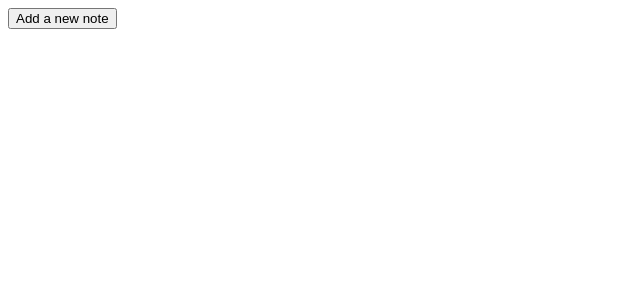
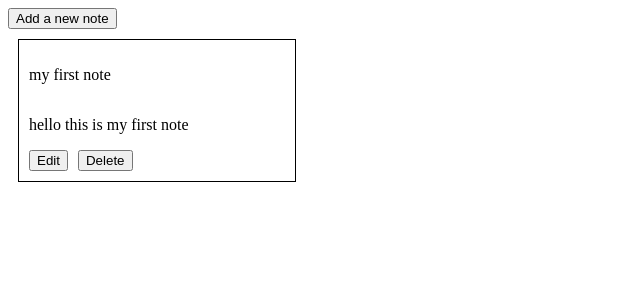
Before and after one commit to amyloumills/organise-me, a SvelteKit app: page / in a window 1280 px wide. Shown: the top 300 px of the page, without its empty margins (0-640 px from the left). Built offline with nearby package versions, Linux system fonts and the light colour scheme.

Commit message:
changed file structure added delete function and type

```diff
--- /dev/null
+++ b/src/components/AddNote.svelte
@@ -0,0 +1 @@
+<button>Add a new note</button>
--- /dev/null
+++ b/src/components/Modal.svelte
@@ -0,0 +1,3 @@
+<script>
+	export let showModal; // boolean
+</script>
--- /dev/null
+++ b/src/components/Note.svelte
@@ -0,0 +1,29 @@
+<script lang="ts">
+	import type { Note } from '../model';
+	import NoteActions from './NoteActions.svelte';
+
+	let data: Note = {
+		id: 'i',
+		title: 'my first note',
+		body: 'hello this is my first note',
+		completed: false,
+		inProgress: false
+	};
+</script>
+
+<div>
+	<p>{data.title}</p>
+	<p>{data.body}</p>
+	<NoteActions on:delete />
+</div>
+
+<style>
+	div {
+		display: flex;
+		flex-direction: column;
+		margin: 10px;
+		border: 1px solid black;
+		width: 20vw;
+		padding: 10px;
+	}
+</style>
--- /dev/null
+++ b/src/components/NoteActions.svelte
@@ -0,0 +1,21 @@
+<script lang="ts">
+	import { createEventDispatcher } from 'svelte';
+
+	const dispatch = createEventDispatcher(); // creates a custom event that can be used in the parent.
+	function onDelete() {
+		dispatch('delete'); // custom name here can be used like props - on:delete. Could be on:hello if I wanted
+		alert('deleted');
+	}
+</script>
+
+<div>
+	<button>Edit</button>
+	<button type="button" on:click={() => onDelete()}>Delete</button>
+</div>
+
+<style>
+	div {
+		display: flex;
+		gap: 10px;
+	}
+</style>
--- /dev/null
+++ b/src/components/NoteList.svelte
@@ -0,0 +1,23 @@
+<!-- <script lang="ts">
+	import { writable } from 'svelte/store';
+
+	import Note from '../components/Note.svelte';
+
+	let notes = writable<{}[]>([]);
+
+	function addNote() {
+		notes.update((arr) => [...arr, {}]);
+	}
+</script>
+
+
+
+{#each $notes as textbox, i}
+	<Note key={i} />
+{/each} -->
+
+<script>
+	import Note from '../components/Note.svelte';
+</script>
+
+<div><Note on:delete /></div>
--- /dev/null
+++ b/src/components/Textbox.svelte
@@ -0,0 +1,11 @@
+<div><textarea placeholder="enter your note here" /></div>
+
+<style>
+	textarea {
+		width: 20%;
+		height: 200px;
+	}
+	div {
+		padding-top: 10px;
+	}
+</style>
--- a/src/lib/Textbox.svelte
+++ /dev/null
@@ -1,14 +0,0 @@
-<script>
-	let text = `Enter your note here!`;
-</script>
-
-<div><textarea bind:value={text} /></div>
-<button>Save</button>
-<button>Delete</button>
-
-<style>
-	textarea {
-		width: 50%;
-		height: 200px;
-	}
-</style>
--- /dev/null
+++ b/src/model.ts
@@ -0,0 +1,9 @@
+// place for types
+
+export interface Note {
+    id: string;
+    title: string;
+    body: string;
+    completed: boolean;
+    inProgress: boolean;
+}
--- a/src/routes/+page.svelte
+++ b/src/routes/+page.svelte
@@ -1,17 +1,8 @@
-<script lang="ts">
-	import { writable } from 'svelte/store';
-
-	import Textbox from '../lib/Textbox.svelte';
-
-	let textboxes = writable<{}[]>([]);
-
-	function addTextbox() {
-		textboxes.update((arr) => [...arr, {}]);
-	}
+<script>
+	import NoteList from '../components/NoteList.svelte';
+	import AddNote from '../components/AddNote.svelte';
 </script>
 
-<button on:click={addTextbox}>Add a new note</button>
-
-{#each $textboxes as textbox, i}
-	<Textbox key={i} />
-{/each}
+<!-- main page nav -->
+<AddNote />
+<NoteList />
```
Also changed, not shown: tsconfig.json (line endings or trailing spaces).
